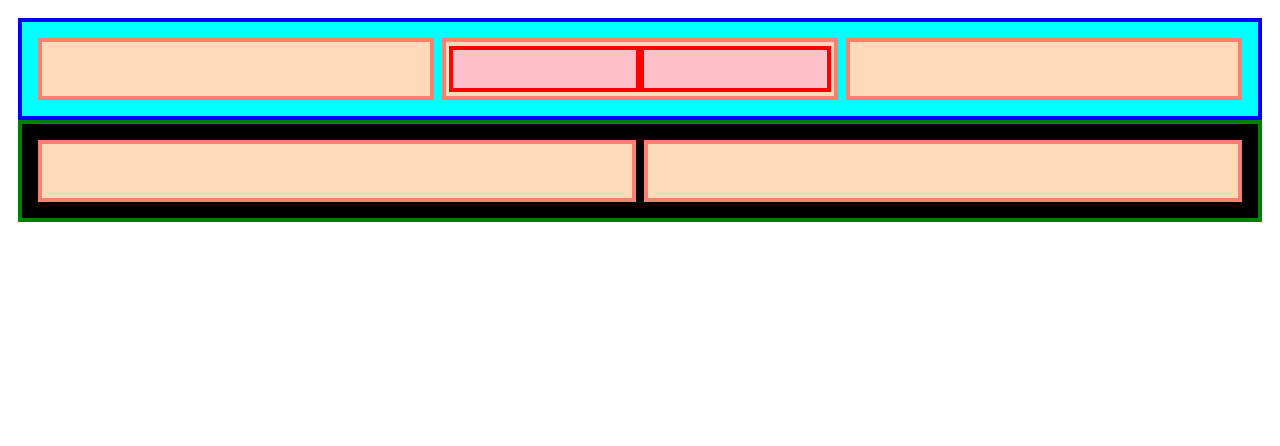
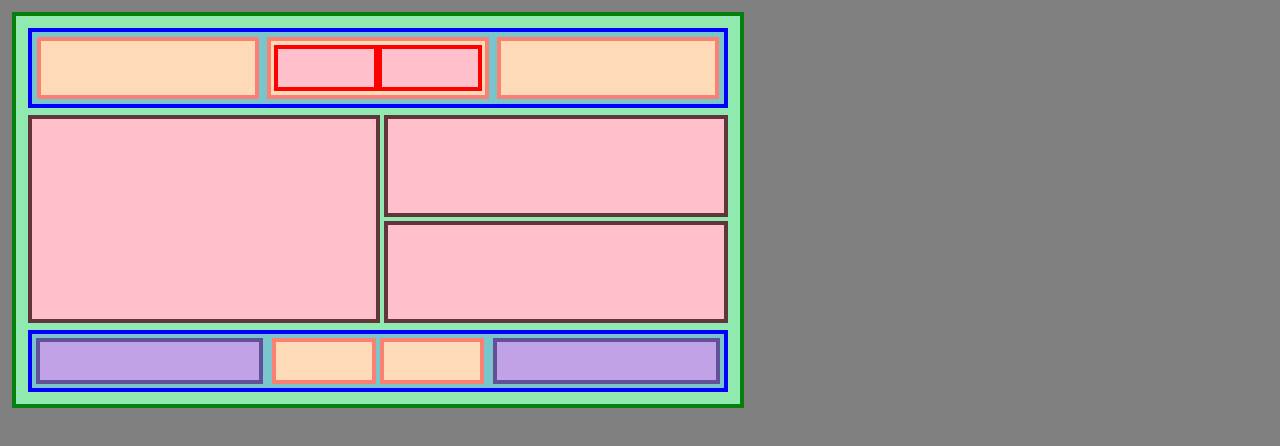
Before and after one commit to jhoadsonmijares12/introductiontoflexbox, a plain HTML site: page exercises/exercises3.html in a window 1280 px wide. Drawn offline with Linux system fonts and the light colour scheme.

Commit message:
Flexbox terminado

```diff
--- a/exercises/exercises3.html
+++ b/exercises/exercises3.html
@@ -11,29 +11,53 @@
   <div class="container">
     <div class="container1">
 
-      <div class="item">
+      <div class="item1">
       </div>
 
-      <div class="item">
-        <div class="item-in">
+      <div class="item1">
+        <div class="item-in1-1">
         </div>
-        <div class="item-in">
+        <div class="item-in1-1">
         </div>
       </div>
 
-      <div class="item">
+      <div class="item1">
       </div>
 
     </div>
 
 
     <div class="container2">
-      <div class="item">
+      <div class="item-in2-1">
       </div>
 
-      <div class="item">
+      <div class="item-in2-2">
+
+        <div class="item-in2-2-1">
+        </div>
+
+        <div class="item-in2-2-2">
+        </div>
+
       </div>
 
+
+    </div>
+
+    <div class="container3">
+
+      <div class="item3">
+      </div>
+
+      <div class="item3-2">
+        <div class="item3-2-1">
+        </div>
+        <div class="item3-2-2">
+        </div>
+      </div>
+
+      <div class="item3">
+      </div>
 
     </div>
   </div>
--- a/exercises/styles3.css
+++ b/exercises/styles3.css
@@ -2,19 +2,32 @@ body{
   padding: 10px;
 }
 
+body{
+  background-color: grey;
+  flex-direction: column;
+  justify-content: center;
+  align-items: center;
+  margin: 0 auto;
+}
 .container {
-  background-color: grey;
-
+  background-color: rgb(144, 233, 174);
+  padding: 12px;
+  width: 700px;
+  border: 4px solid rgb(5, 129, 11);
+  display: flexbox;
+  margin: 2px;
+  flex-direction: column;
+  justify-content: space-evenly;
 }
 
 .container1 {
-  background-color: aqua;
-  padding: 12px;
+  background-color: rgba(98, 158, 236, 0.486);
+  padding: 1px;
   border: 4px solid blue;
   display: flex;
 }
 
-.item{
+.item1 {
   background-color: peachpuff;
   border: 4px solid salmon;
   height: 48px;
@@ -25,18 +38,106 @@ body{
   padding: 3px;
 }
 
-.item-in{
+.item-in1-1{
   background-color: pink;
   border: 4px solid red;
   height: 38px;
   flex: 1;
   justify-content: center;
   margin: 2px 0 2px 0;
+}
 
+.container2 {
+  display: flex;
+  margin-top: 7px;
+  margin-bottom: 7px;
+  flex-direction: row;
+  justify-content: space-between;
 }
-.container2 {
-  background-color: black;
-  padding: 12px;
-  border: 4px solid green;
+
+.item-in2-1{
+  background-color: pink;
+  height: 200px;
+  flex: 1;
+  border:  4px solid rgb(97, 53, 60);
+  margin-right:4px ;
+}
+
+.item-in2-2{
+  flex: 1;
   display: flex;
+  flex-direction: column;
+  justify-content: space-around;
 }
+
+.item-in2-2-1{
+  background-color: pink;
+  height: 94px;
+  border:  4px solid rgb(97, 53, 60);
+  margin-bottom: 2px;
+}
+
+.item-in2-2-2{
+  background-color: pink;
+  height: 94px;
+  border:  4px solid rgb(97, 53, 60);
+  margin-top: 2px;
+}
+
+.container3 {
+  background-color: rgba(98, 158, 236, 0.486);
+  padding: 1px;
+  border: 4px solid blue;
+  display: flex;
+  flex-direction: row;
+  justify-content: space-evenly;
+  align-items: center;
+}
+
+.item3 {
+  background-color: rgb(194, 162, 231);
+  border: 4px solid rgb(97,81,153);
+  height: 32px;
+  flex: 1;
+  margin: 3px;
+  display: flex;
+  flex-direction: row;
+  justify-content: space-evenly;
+  align-items: center;
+  padding: 3px;
+}
+.item3-2 {
+
+  height: 32px;
+  flex: 1;
+  margin: 3px;
+  display: flex;
+  flex-direction: row;
+  justify-content: space-evenly;
+  align-items: center;
+  padding: 3px;
+}
+
+.item3-2-1 {
+  height: 38px;
+  border: 4px solid salmon;
+  background-color: peachpuff;
+  margin-right: 2px;
+  flex: 1;
+  display: flex;
+  flex-direction: row;
+  justify-content: space-between;
+  align-items: center;
+}
+
+.item3-2-2 {
+  height: 38px;
+  background-color: peachpuff;
+  border: 4px solid salmon;
+  margin-left: 2px;
+  flex: 1;
+  display: flex;
+  flex-direction: row;
+  justify-content: space-between;
+  align-items: center;
+}
```
